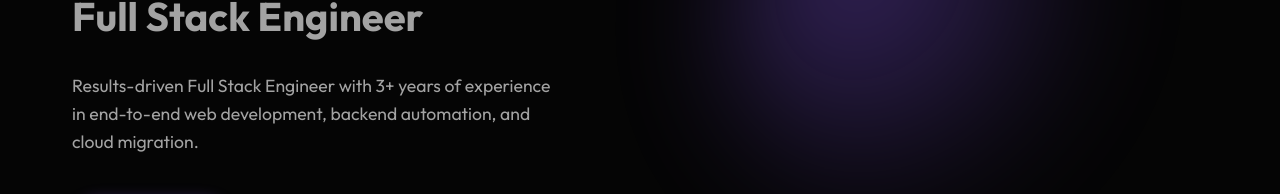
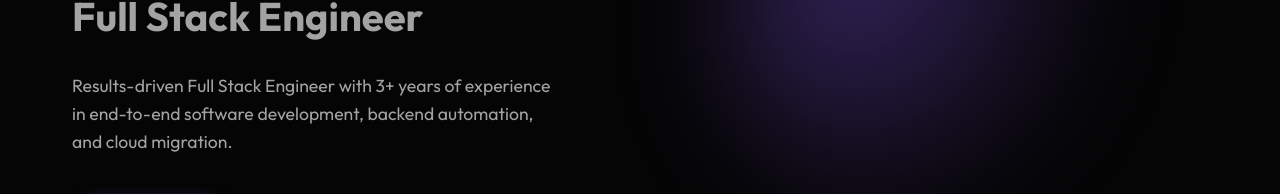
Before and after one commit to vvronline/portfolio, a React (Vite) app: page / in a window 1280 px wide. Shown: the part 479-673 px from the top of the page. Built offline with nearby package versions, Linux system fonts and the light colour scheme.

Commit message:
update text

```diff
--- a/src/sections/Hero.jsx
+++ b/src/sections/Hero.jsx
@@ -15,7 +15,7 @@ const Hero = () => {
                         Full Stack Engineer
                     </h2>
                     <p className="hero-description">
-                        Results-driven Full Stack Engineer with 3+ years of experience in end-to-end web development, backend automation, and cloud migration.
+                        Results-driven Full Stack Engineer with 3+ years of experience in end-to-end software development, backend automation, and cloud migration.
                     </p>
 
                     <div className="hero-buttons">
```
